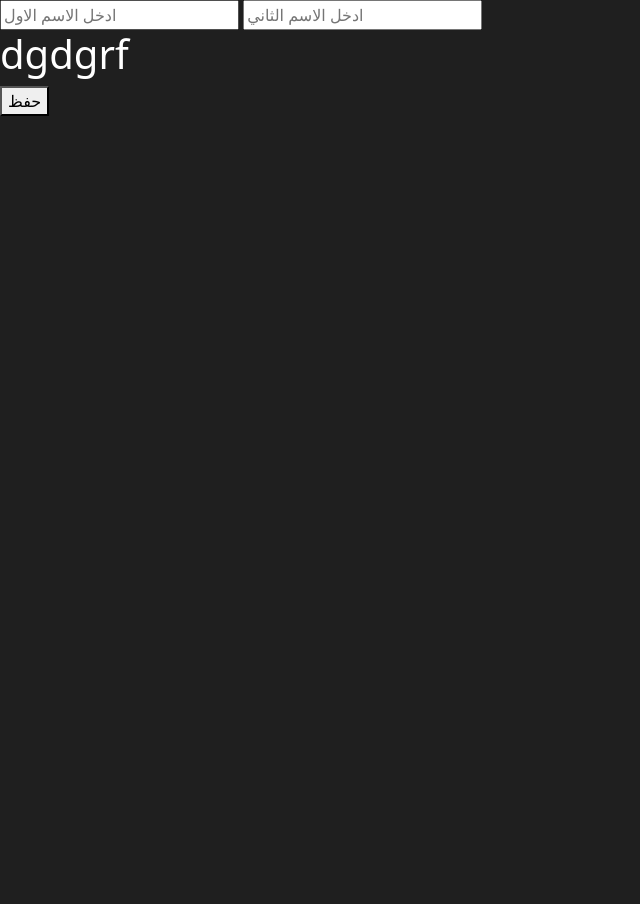
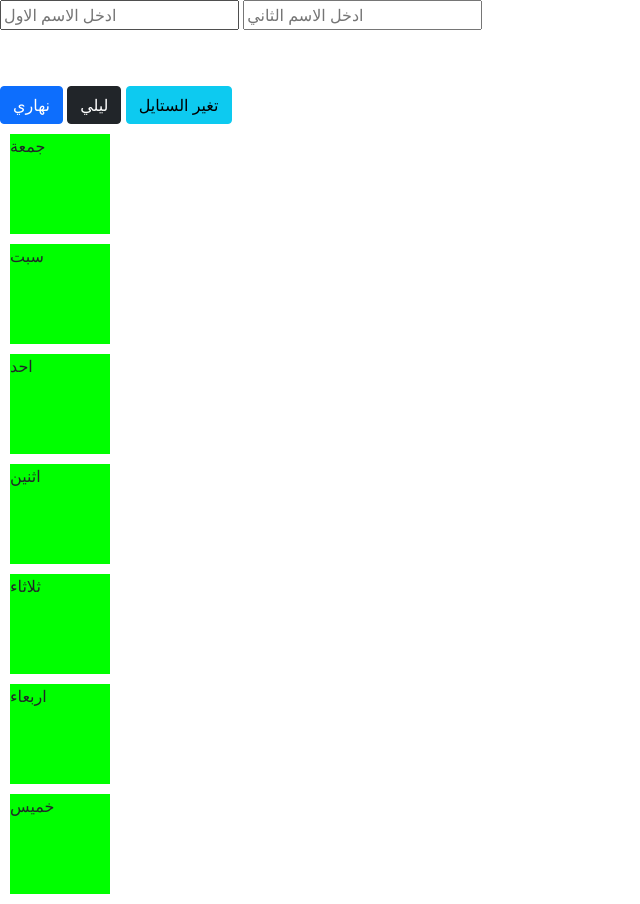
Before and after one commit to ahmed-info/mega-course-basic, a PHP site: page /myfile/index.html in a window 1280 px wide. Shown: the whole page, without its empty margins (0-640 px from the left). Before the commit the page ends 116 px from the top, so only its background shows below. Run offline with PHP 8.4, Linux system fonts and the light colour scheme; some libraries are stand-ins or nearby versions.

Commit message:
lecture6

```diff
--- a/myfile/index.html
+++ b/myfile/index.html
@@ -6,110 +6,34 @@
     <title>Document</title>
 
     <meta name="description" content="دوس برمجة او">
-    <link rel="stylesheet" href="bootstrap.min.css">
+    <link rel="stylesheet" href="../bootstrap.min.css">
     <link rel="stylesheet" href="../style.css">
     <meta name="keywords" content="برمجة, برامجو">
 </head>
-<body>
+<body id="mybody">
     <!-- <input type="number" id="num1" placeholder="ادخل الرقفم الاول">4
     <input type="number" id="num2" placeholder="ادخل الرقم الثاني"> -->
     <input type="text" id="name1" placeholder="ادخل الاسم الاول">
     <input type="text" id="name2" placeholder="ادخل الاسم الثاني">
     <h1 id="result" style="color: #ffffff;">dgdgrf</h1>
 
-    <button type="button" id="btn">حفظ</button>
+    <button type="button" id="light"  class="btn btn-primary">نهاري</button>
+    <button type="button" id="dark" class="btn btn-dark">ليلي</button>
+    <button type="button" id="change" class="btn btn-info">تغير الستايل</button>
+
+<div class="weeks" style=""  id="">جمعة</div>
+<div class="weeks" style=""  id="">سبت</div>
+<div class="weeks" style=""  id="">احد</div>
+<div class="weeks" style=""  id="">اثنين</div>
+<div class="weeks" style=""  id="">ثلاثاء</div>
+<div class="weeks" style=""  id="">اربعاء</div>
+<div class="weeks" style=""  id="">خميس</div>
 
 
-    <script >
-const num1 = document.getElementById('num1');
-const num2 = document.getElementById('num2');
-function add(){
-    const result = Number(num1.value) + Number(num2.value);
-    alert(result);
-    console.log(result)
-}
-
-// console.log(name1+'  '+name2);
-// console.log(`fullname : ${name1}    ${name2}`)
-
-/*===========================================================
-*/
-
-
-let name1 = document.getElementById('name1');
-let name2 = document.getElementById('name2');
-let myname ="abbas haider";
-let students = ["ahmed","ali","mustafa"];
-let newarray = myname.split(' ');
- let nnum2 =32;
-///////////////////////////
-function multiply(number1,number2){
-    let result = number1 ** number2;
-    console.log(result);
-}
-///arrow function
-//let name = "header";
-let checkAge = ()=>{
-let mytext ="this age 30 years";
-console.log(mytext);
-}
-
-let age = 20;
-let name = "ahmed";
-let isMan = true;
-let skill = "php";
-//and &&
-//or ||
-
-if(age >50 && name =="ahmedddd" || skill =="html"){
-    alert("developer");
-}else if(age>15){
-    alert("this is man");
-}else{
-    alert("not developer")
-}
-// let checkAge2 = (age)=> {
-
-// };
-
-
-//console.log(checkAge2());
-//hello("bishr","abdulrazzaq");
-//multiply(5,3);
-//console.log(myname);
+ <script src="myscript.js">
 
 
 
-
-
-let myarry =["ahmed","ali","mohammed", "bishr"];
-
-for(let i=0; i< myarry.length;i++){
-
-    if(myarry[i] === "bishr"){
-
-        console.log(myarry[i]);
-    }
-}
-
-// console.log(myarry[1]);
-// console.log(myarry[2]);
-// console.log(myarry[3]);
-for(let i=1;i <=10; i+=5){
-alert("bishr");
-}
-
-
-
-// const btn = document.getElementById('btn');
-// let result = document.getElementById('result');
-
-// function fullname(fisrtname,lastname){
-//     console.log(name1.ariaPlaceholder);
-//     //result.innerHTML = fisrtname +' '+lastname;
-// }
-       // btn.addEventListener('click', fullname("ahmed","ali"));
-
-    </script>
+ </script>
 </body>
 </html>
--- a/myfile/myscript.js
+++ b/myfile/myscript.js
@@ -0,0 +1,46 @@
+let mybody = document.getElementById('mybody');
+
+let dark = document.getElementById('dark');
+let light = document.getElementById('light');
+let circle = document.getElementById('circle');
+let change = document.getElementById('change');
+let mydiv = document.getElementById('mydiv');
+
+let weeks = document.querySelectorAll('.weeks');
+
+dark.addEventListener('click', function () {
+    // for (let i = 0; i < weeks.length; i++) {
+
+    //     weeks[i].style.backgroundColor = "#ff0000";
+
+    // }
+
+    for (const week of weeks) {
+        week.style.backgroundColor = "#0000ff";
+    }
+
+    for (const week in weeks) {
+        console.log(week);
+    }
+    mybody.style.backgroundColor = "#0F0404"
+
+});
+// function mylight(){
+
+// }
+
+
+light.addEventListener('click', function () {
+    // mydiv.classList.add('circle');
+    // mydiv.classList.remove('circle');
+    mydiv.classList.toggle('circle');
+})
+// change.addEventListener('mouseover', function () {
+//     circle.style.borderRadius = '50%';
+//     circle.style.opacity = '0.6';
+// });
+
+change.addEventListener('mouseleave', function () {
+    square.style.borderRadius = '0px';
+    square.style.opacity = '1';
+});
--- a/style.css
+++ b/style.css
@@ -7,8 +7,23 @@
 
         body {
             /* background-color: orange; */
-            background-color: #1F1F1F;
+            /* background-color: #1F1F1F;*/
         }
+
+        .circle {
+            width: 150px;
+            height: 150px;
+            border-radius: 50%;
+            display: block !important;
+        }
+
+        .weeks {
+            width: 100px;
+            height: 100px;
+            background-color: lime;
+            margin: 10px;
+        }
+
 
         .week {
             display: flex;
```
